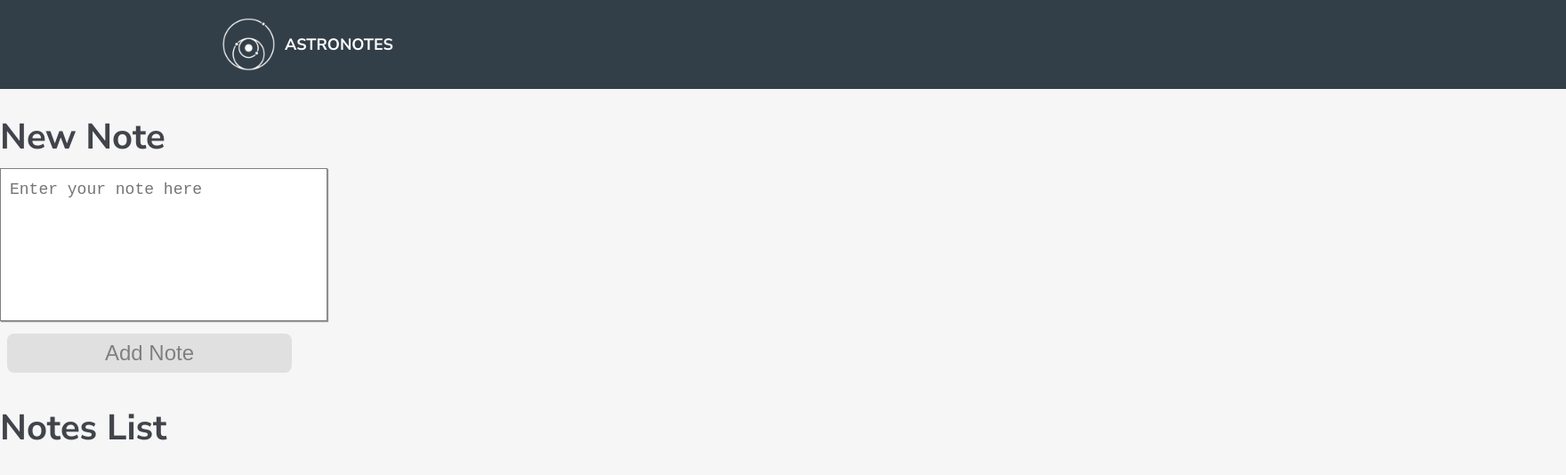
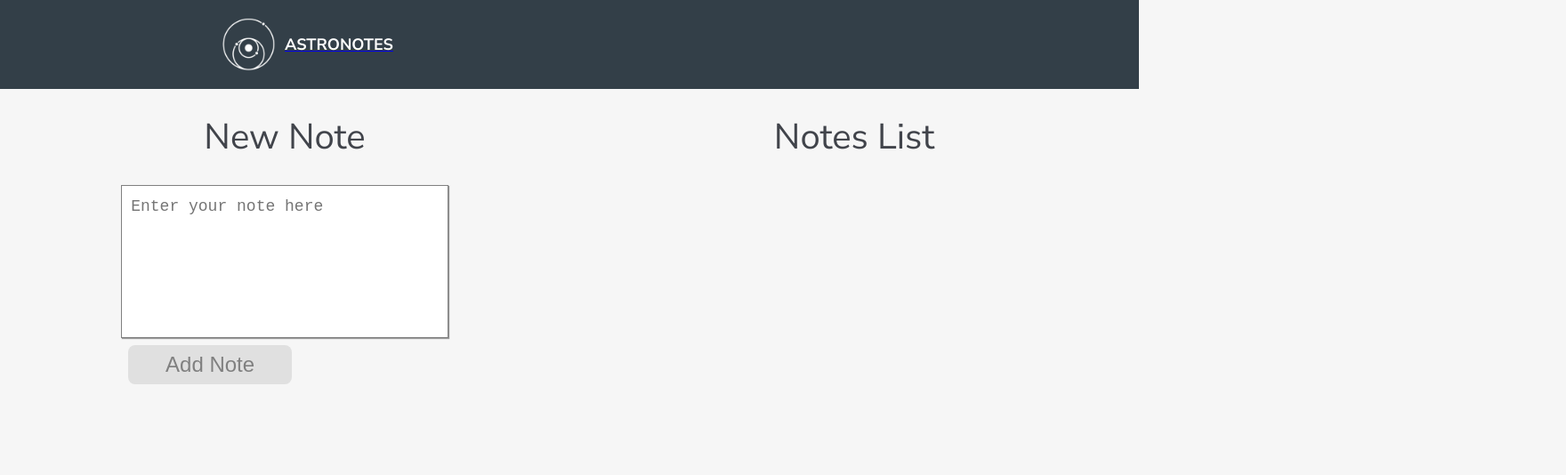
Before and after one commit to diegodinizz/astro-notes, a React (Create React App) app: page / in a window 1280 px wide. Shown: the top 534 px of the page at 89% size, 1760 px wide, since content can reach past the window. Built offline with nearby package versions, Linux system fonts and the light colour scheme.

Commit message:
note detail page created

```diff
--- a/src/App.js
+++ b/src/App.js
@@ -1,9 +1,11 @@
 import { Routes } from './Routes'
 import { GlobalStyle } from './GlobalStyle'
+import { Header } from './components/Header'
 
 function App () {
   return (
     <div>
+      <Header />
       <Routes />
       <GlobalStyle />
     </div>
--- a/src/Routes.js
+++ b/src/Routes.js
@@ -1,6 +1,7 @@
 import { Route, Switch } from 'react-router-dom'
 
 import { Home } from './pages/Home'
+import { NoteDetail } from './pages/NoteDetail'
 import { NotFound } from './pages/NotFound'
 
 export const Routes = () => (
@@ -8,6 +9,9 @@ export const Routes = () => (
     <Route exact path='/'>
       <Home />
     </Route>
+    <Route exact path='/notes/:id'>
+      <NoteDetail />
+    </Route>
     {/* Catch all unmatched routes */}
     <Route>
       <NotFound />
--- a/src/containers/Header.js
+++ b/src/components/Header.js
@@ -1,4 +1,5 @@
 import styled from 'styled-components'
+import { Link } from 'react-router-dom'
 
 import logo from '../assets/Astrosat-logo-300x300.png'
 
@@ -7,10 +8,9 @@ const Container = styled.div`
   display: flex;
   padding: 0 15rem;
   height: 100px;
-  width: 100%;
 `
 
-const LogoWrapper = styled.div`
+const LogoWrapper = styled(Link)`
   display: flex;
   flex-direction: row;
   align-items: center;
@@ -31,7 +31,7 @@ const Title = styled.h1`
 
 export const Header = () => (
   <Container>
-    <LogoWrapper>
+    <LogoWrapper to={'/'}>
       <Logo src={logo} alt='Astrosat Logo' />
       <Title>astronotes</Title>
     </LogoWrapper>
--- a/src/components/Note.js
+++ b/src/components/Note.js
@@ -1,16 +1,19 @@
 import styled from 'styled-components'
+import { Link } from 'react-router-dom'
 import { useDispatch } from 'react-redux'
 
 import { deleteNote } from '../redux/actions'
 import { CustomButtom } from './CustomButton'
 
-const Container = styled.div`
+const Container = styled(Link)`
   display: flex;
-  flex-direction: row;
-  justify-content: space-between;
+  flex-direction: column;
   border: 1px solid #52575d;
   border-radius: 5px;
   width: 50%;
+  cursor: pointer;
+  text-decoration: none;
+  color: #41444b;
 `
 
 const ButtonsContainer = styled.div``
@@ -21,14 +24,14 @@ export const Note = ({ details }) => {
   const dispatch = useDispatch()
 
   return (
-    <Container>
+    <Container to={`/notes/${id}`}>
       {content}
-      <ButtonsContainer>
+      {/* <ButtonsContainer>
         <CustomButtom color='blue'>Edit</CustomButtom>
         <CustomButtom onClick={() => dispatch(deleteNote(id))} color='red'>
           Delete
         </CustomButtom>
-      </ButtonsContainer>
+      </ButtonsContainer> */}
     </Container>
   )
 }
--- a/src/containers/NewNote.js
+++ b/src/containers/NewNote.js
@@ -9,13 +9,18 @@ const Container = styled.div`
   display: flex;
   flex-direction: column;
   justify-content: center;
+  align-items: center;
   width: 50%;
+
+  form {
+    display: flex;
+    flex-direction: column;
+  }
 `
 
 const Title = styled.h1`
   font-size: 2.5rem;
-  font-weight: bold;
-  margin-bottom: 0.5rem;
+  font-weight: 400;
 `
 
 const Content = styled.textarea`
@@ -67,7 +72,7 @@ export const NewNote = () => {
       <form onSubmit={handleSubmit}>
         <Content
           value={note}
-          placeholder="Enter your note here"
+          placeholder='Enter your note here'
           onChange={event => setNote(event.target.value)}
           required
         />
--- a/src/containers/NotesList.js
+++ b/src/containers/NotesList.js
@@ -6,12 +6,14 @@ import { Note } from '../components/Note'
 const Container = styled.div`
   display: flex;
   flex-direction: column;
-  justify-content: center;
+  justify-content: flex-start;
+  align-items: center;
+  width: 50%;
 `
 
 const Title = styled.h1`
   font-size: 2.5rem;
-  font-weight: bold;
+  font-weight: 400;
   margin-bottom: 0.5rem;
 `
 
--- a/src/pages/Home.js
+++ b/src/pages/Home.js
@@ -1,11 +1,16 @@
-import { Header } from '../containers/Header'
+import styled from 'styled-components'
+
 import { NewNote } from '../containers/NewNote'
 import { NotesList } from '../containers/NotesList'
 
+const Container = styled.div`
+  display: flex;
+  flex-direction: row;
+`
+
 export const Home = () => (
-  <div>
-    <Header />
+  <Container>
     <NewNote />
     <NotesList />
-  </div>
+  </Container>
 )
--- /dev/null
+++ b/src/pages/NoteDetail.js
@@ -0,0 +1,9 @@
+import styled from 'styled-components'
+
+export const NoteDetail = () => {
+  return (
+    <div>
+      <h1>Note Detail</h1>
+    </div>
+  )
+}
```
